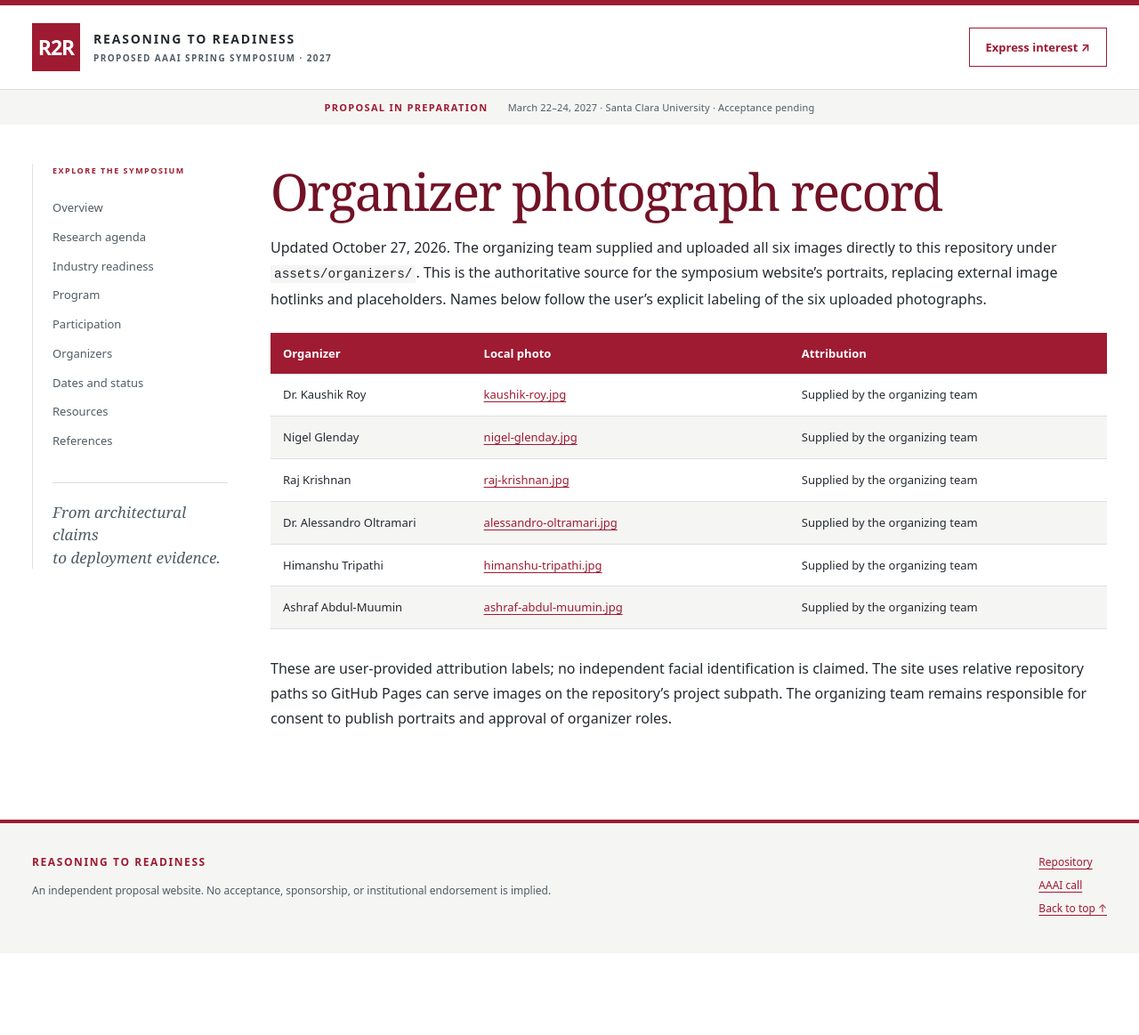
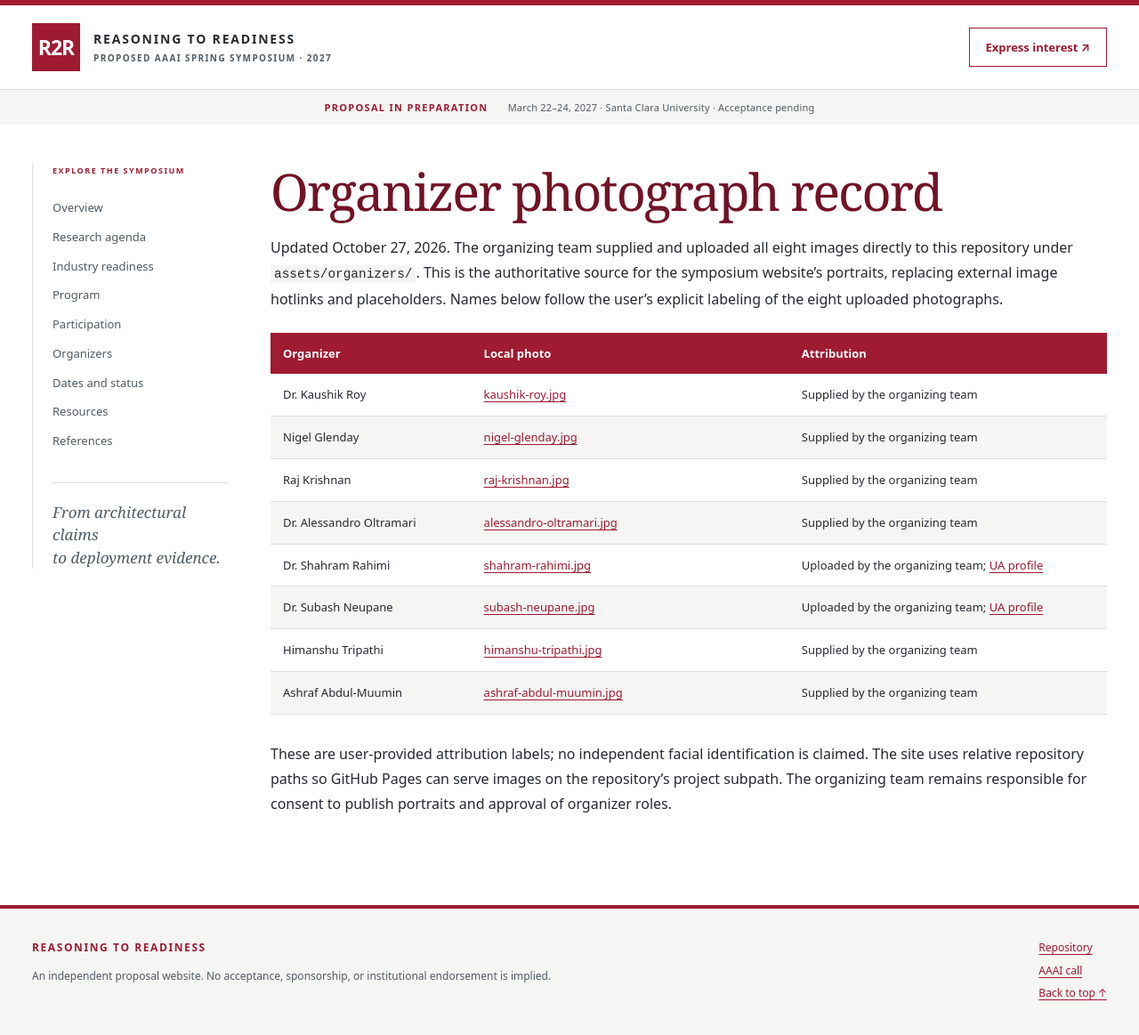
Before and after one commit to kauroy1994/AAAI-Symposium-Concept, a Jekyll site: the page built from PHOTO-SOURCES.md, in a window 1280 px wide and 1166 px high. Shown: the top 1163 px of the window at 89% size. Built offline with Jekyll 4.4.1, drawn with Linux system fonts in a browser that asks for light colours; our own code applies the rules of GitHub Pages for plain Markdown files.

Commit message:
Document new UA faculty headshots in photo provenance

```diff
--- a/PHOTO-SOURCES.md
+++ b/PHOTO-SOURCES.md
@@ -1,6 +1,6 @@
 # Organizer photograph record
 
-Updated October 27, 2026. The organizing team supplied and uploaded all six images directly to this repository under `assets/organizers/`. This is the authoritative source for the symposium website's portraits, replacing external image hotlinks and placeholders. Names below follow the user's explicit labeling of the six uploaded photographs.
+Updated October 27, 2026. The organizing team supplied and uploaded all eight images directly to this repository under `assets/organizers/`. This is the authoritative source for the symposium website's portraits, replacing external image hotlinks and placeholders. Names below follow the user's explicit labeling of the eight uploaded photographs.
 
 | Organizer | Local photo | Attribution |
 | --- | --- | --- |
@@ -8,6 +8,8 @@ Updated October 27, 2026. The organizing team supplied and uploaded all six imag
 | Nigel Glenday | [nigel-glenday.jpg](assets/organizers/nigel-glenday.jpg) | Supplied by the organizing team |
 | Raj Krishnan | [raj-krishnan.jpg](assets/organizers/raj-krishnan.jpg) | Supplied by the organizing team |
 | Dr. Alessandro Oltramari | [alessandro-oltramari.jpg](assets/organizers/alessandro-oltramari.jpg) | Supplied by the organizing team |
+| Dr. Shahram Rahimi | [shahram-rahimi.jpg](assets/organizers/shahram-rahimi.jpg) | Uploaded by the organizing team; [UA profile](https://eng.ua.edu/departments/computer-science/) |
+| Dr. Subash Neupane | [subash-neupane.jpg](assets/organizers/subash-neupane.jpg) | Uploaded by the organizing team; [UA profile](https://eng.ua.edu/eng-directory/dr-subash-neupane/) |
 | Himanshu Tripathi | [himanshu-tripathi.jpg](assets/organizers/himanshu-tripathi.jpg) | Supplied by the organizing team |
 | Ashraf Abdul-Muumin | [ashraf-abdul-muumin.jpg](assets/organizers/ashraf-abdul-muumin.jpg) | Supplied by the organizing team |
 
```
